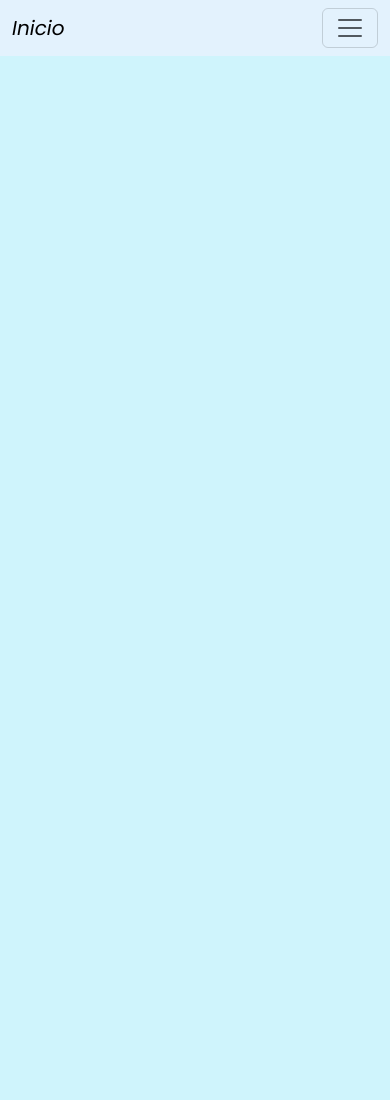
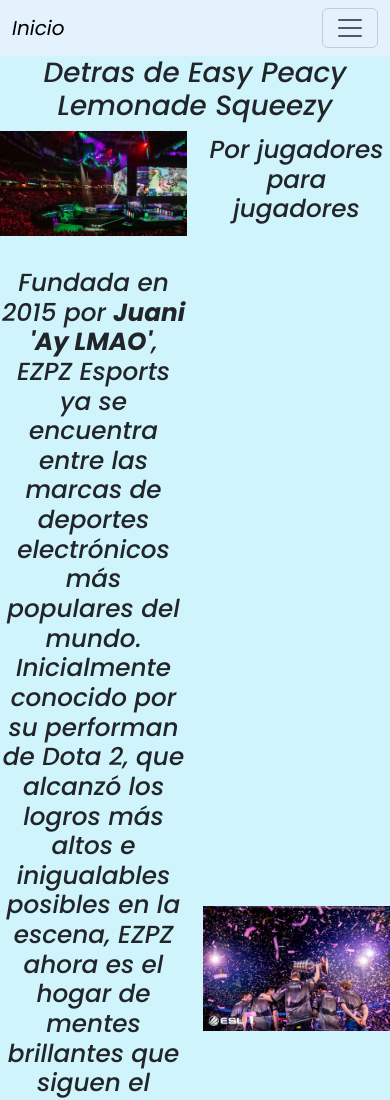
Before and after one commit to MarcosTurquini/teamEZPZ, a plain HTML site: page pages/quienes.html in a window 390 px wide. Shown: the top 1100 px of the page. Before the commit the page ends 844 px from the top, so only its background shows below. Drawn offline with nearby package versions, Linux system fonts and the light colour scheme.

Commit message:
actualizacion de quienes, restablecimiento de index, agrego de img y media query

```diff
--- a/css/main.css
+++ b/css/main.css
@@ -255,19 +255,50 @@
     box-shadow: 0 10px 15px rgba(0,0,0,.3);
 }
 
-@media (max-width:768px){
-    .container{
-        padding:20px;
-    }
-}
 /* SHOP FINISH*/
 
 /* Quienes Page */
 
+.text-inicie{
+    text-align: center;
+}
+/* <img class="banner" src="../imagenes/quienes/banner.png" alt="Personas">*/
+.textConteiner {
+    height: 100vh;
+    display: grid;
+    grid-template-columns: 1fr 1fr;
+    grid-template-rows: 1fr 1fr;
+    grid-template-areas:
+        "mainEvent text-about"
+        "text-aboutus winners"
+        "banner banner";
+    column-gap: 1rem;
+    row-gap: 2rem;
+    align-items: center;
+}
 
+.aboutUs {
+    padding-bottom: 2rem;
+}
+.mainEvent {
+    grid-area: mainEvent;
+    padding-left: 4rem;
+}
+.text-about {
+    grid-area: text-about;
+    padding-top: 10rem;
+}
+.winners {
+    grid-area: winners;
+    justify-content: center;
+}
+.text-aboutus {
+    grid-area: text-aboutus;
+    justify-content: center;
+    align-items: center;
+}
 
 /* Quienes Finish */
-
 
 /* Contact Page */
 
@@ -293,3 +324,32 @@
     width: 100%;
 }
 /* Contact Page Finish */
+
+/* Media query */
+
+@media (max-width: 1576px) {
+    .winners {
+        padding-left: 7rem;
+    }
+}
+
+@media (max-width: 1460px) {
+    .aboutUs {
+        padding-bottom: 0rem;
+    }
+    .mainEvent {
+        padding-left: 0rem;
+    }
+    .text-about {
+        padding-top: 0rem;
+    }
+    .winners {
+        padding-left: 0rem;
+    }
+}
+
+@media (max-width:768px){
+    .container{
+        padding:20px;
+    }
+}
--- a/pages/quienes.html
+++ b/pages/quienes.html
@@ -20,7 +20,7 @@
                         <a class="nav-link" href="./team.html">Team Dota</a>
                     </li>
                     <li class="nav-item">
-                        <a class="nav-link"  href="./shop.html">Shop</a>
+                        <a class="nav-link" href="./shop.html">Shop</a>
                     </li>
                     <li class="nav-item">
                         <a class="nav-link active" aria-currsent="page" href="./quienes.html">Quienes Somos</a>
@@ -32,3 +32,17 @@
             </div>
         </div>
     </nav>
+    <div class="text-inicie">
+        <h1 class="aboutUs">Detras de Easy Peacy Lemonade Squeezy</h1>
+        <div class="textConteiner">
+            <img class="mainEvent" src="../imagenes/test/asasas.jpg " alt="Main Event" width="100%">
+            <h2 class="text-about"> Por jugadores para jugadores</h2>
+            <img class="winners" src="../imagenes/quienes/winners.jpg" alt="Personas levantando la copa" width="100%">
+            <h2 class="text-aboutus"> Fundada en 2015 por <strong>Juani 'Ay LMAO'</strong>, EZPZ Esports ya se encuentra entre las marcas de deportes electrónicos más
+            populares del mundo. Inicialmente conocido por su performan de Dota 2, que alcanzó los logros más altos e inigualables
+            posibles en la escena, EZPZ ahora es el hogar de mentes brillantes que siguen el mismo camino hacia la excelencia en
+            múltiples divisiones de deportes electrónicos. Dar forma a los deportes electrónicos y obtener lo mejor de las personas,
+            a través de la competencia y la pasión, es la misión que nos propusimos</h2>
+
+        </div>
+    </div>
```
Also changed, not shown: imagenes/quienes/banner.png (added), imagenes/quienes/mainevent.jpg (added), imagenes/quienes/persons.jpg (added), imagenes/quienes/winners.jpg (added), imagenes/test/asasas.jpg (added), imagenes/test/asasasasasas.webp (added), imagenes/test/asdasd.jpg (added), imagenes/test/ssssssssss.jpeg (added).
